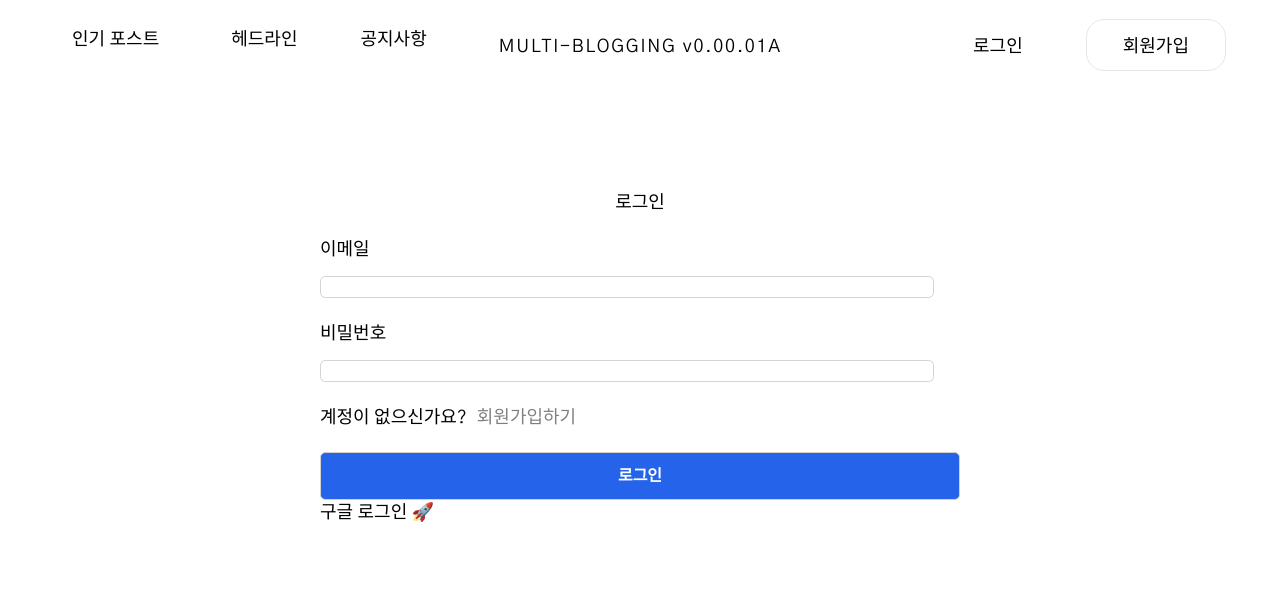
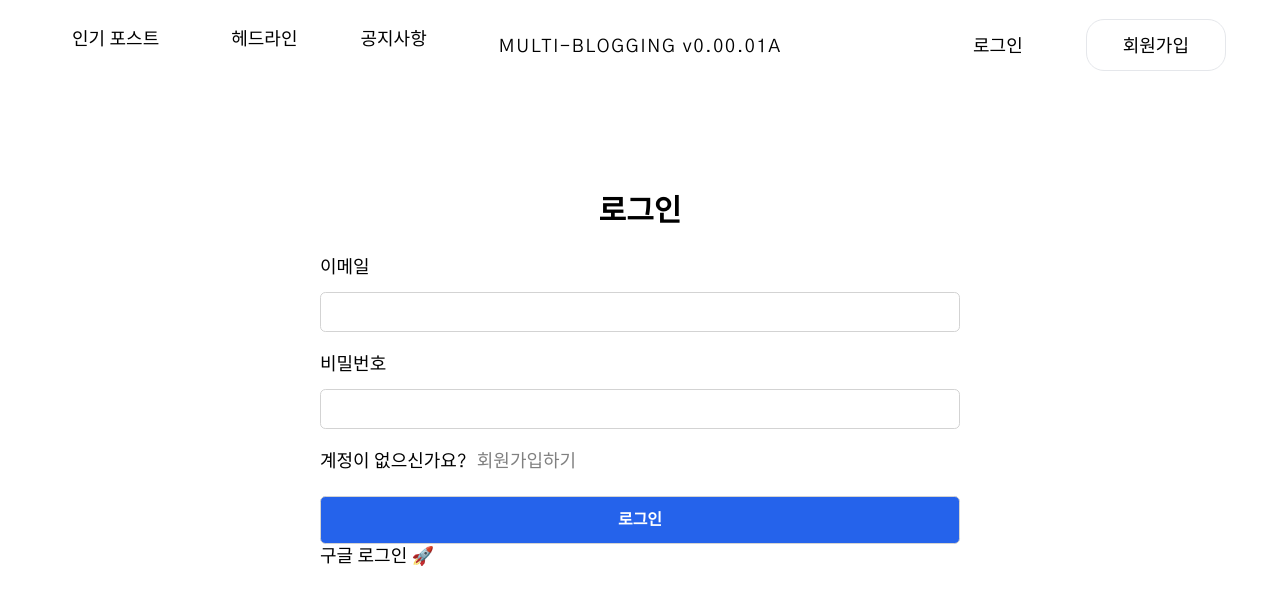
Before and after one commit to kwakseongjae/mulb, a React (Vite) app: page /login in a window 1280 px wide. Shown: the top 604 px of the page. Built offline with nearby package versions, Linux system fonts and the light colour scheme; what recoil-persist would draw is missing.

Commit message:
style: login, signup UI 관련 사이즈 수정

```diff
--- a/src/styles/Login.css
+++ b/src/styles/Login.css
@@ -6,13 +6,18 @@
   margin-top: 20px;
 }
 
+.form .form__title{
+  font-size: 30px;
+  font-weight: bold;
+}
+
 .form input {
-  height: 20px;
+  height: 40px;
   padding: 10px 10px;
   font-size: 16px;
   border-radius: 0.3rem;
   border: 1px solid lightgray;
-  width: 96%;
+  width: 100%;
   max-width: 680px;
 }
 
@@ -41,6 +46,7 @@
 
 .form .form__btn--submit {
   width: 100%;
+  max-width: 680px;
   height: 48px;
   font-weight: 600;
   padding: 10px 10px;
```
